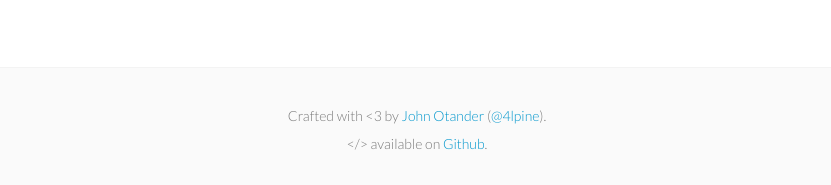
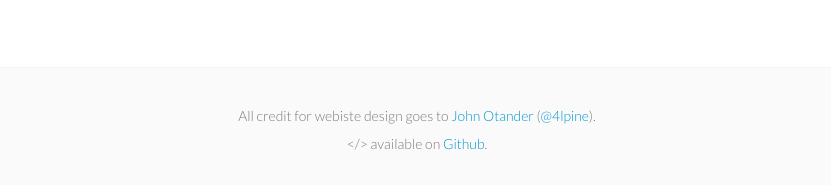
Before and after one commit to emfuller/emfuller.github.io, a Jekyll site: the page built from index.html, in a window 1280 px wide. Shown: the part 745-930 px from the top of the page, without its empty margins (223-1054 px from the left). Built offline with Jekyll 4.4.1, drawn with Linux system fonts in a browser that asks for light colours; nearby versions of some CDN libraries; Markdown is read by kramdown in place of the engine named in the settings; the list of posts is cut into pages by our own code.

Commit message:
updating footer

```diff
--- a/_includes/footer.html
+++ b/_includes/footer.html
@@ -2,7 +2,7 @@
   <div class="p2 wrap">
     <div class="measure mt1 center">
       <small>
-        Crafted with &lt;3 by <a href="http://johnotander.com">John Otander</a> (<a href="https://twitter.com/4lpine">@4lpine</a>).<br>
+        All credit for webiste design goes to <a href="http://johnotander.com">John Otander</a> (<a href="https://twitter.com/4lpine">@4lpine</a>).<br>
         &lt;/&gt; available on <a href="https://github.com/johnotander/pixyll">Github</a>.
       </small>
     </div>
```
